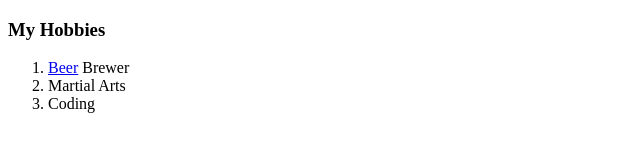
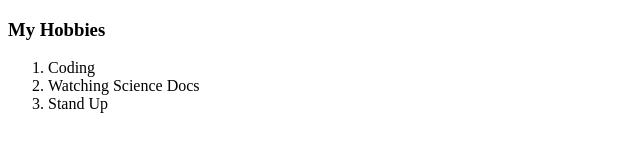
Before and after one commit to vader9595/cv, a plain HTML site: page hobbies.html in a window 1280 px wide. Shown: the whole page, without its empty margins (0-640 px from the left). Drawn offline with Linux system fonts and the light colour scheme.

Commit message:
Update hobbies.html

```diff
--- a/hobbies.html
+++ b/hobbies.html
@@ -9,10 +9,9 @@
     <h3>My Hobbies</h3>
 
       <ol>
-        <li><a href="https://www.etsy.com/listing/907100100/beer-canvas-art-bar-wall-decor-beer?gpla=1&gao=1&&utm_source=bing&utm_medium=cpc&utm_campaign=shopping_us_-home_and_living-domestic_med&utm_custom1=_k_b2bbb9256ca71e1c3b1bdb96eab2a934_k_&utm_content=bing_412373112_1296324507155169_81020345435111_pla-4584619897188477:pla-4584619897188477_c__907100100&utm_custom2=412373112&msclkid=b2bbb9256ca71e1c3b1bdb96eab2a934">Beer</a> Brewer</li>
-
-        <li> Martial Arts</li>
-        <li>Coding</li>
+        <li> Coding</li>
+        <li> Watching Science Docs</li>
+        <li> Stand Up</li>
       </ol>
 
   </body>
```
